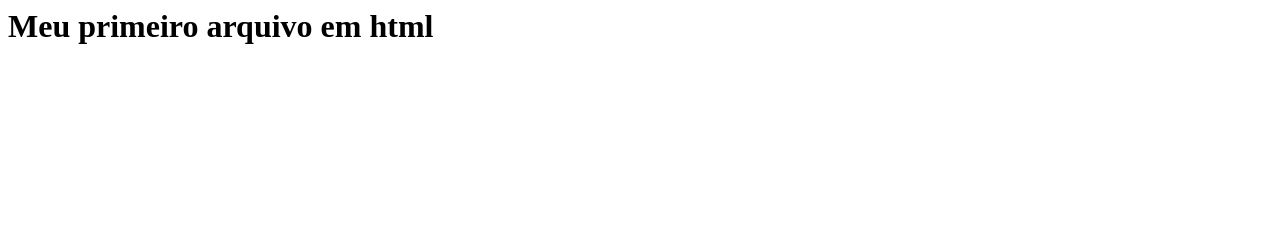
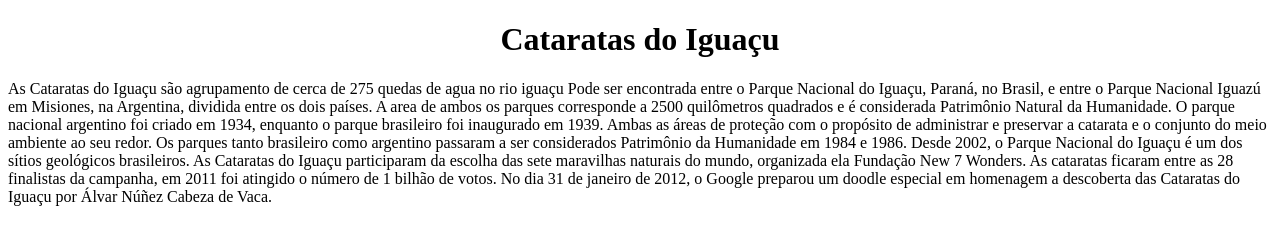
Before and after one commit to JulioCezarLaraRocker/Primeiro, a plain HTML site: page Index.html in a window 1280 px wide. Drawn offline with Linux system fonts and the light colour scheme.

Commit message:
Add files via upload

```diff
--- a/Index.html
+++ b/Index.html
@@ -1,3 +1,29 @@
-<html>
-  <h1>Meu primeiro arquivo em html</h1>
-</html>
+    <!DOCTYPE html>
+    <head>
+<meta charset="UTF-8">
+<title> Cataratas do Iguaçu </title>
+</head>
+
+
+<body>
+<h1 style="text-align: center;"> Cataratas do Iguaçu </h1>
+<p>
+
+  <h> As Cataratas do Iguaçu são agrupamento de cerca de 275 quedas de agua no rio iguaçu <h>
+
+  <h>Pode ser encontrada entre o Parque Nacional do Iguaçu, Paraná, no Brasil, e entre o Parque Nacional Iguazú em Misiones, na Argentina, dividida entre os dois países. <h>
+
+  A area de ambos os parques corresponde a 2500 quilômetros quadrados e é considerada Patrimônio Natural da Humanidade.
+
+  O parque nacional argentino foi criado em 1934, enquanto o parque brasileiro foi inaugurado em 1939.
+
+  Ambas as áreas de proteção com o propósito de administrar e preservar a catarata e o conjunto do meio ambiente ao seu redor.
+  Os parques tanto brasileiro como argentino passaram a ser considerados Patrimônio da Humanidade em 1984 e 1986.
+
+  Desde 2002, o Parque Nacional do Iguaçu é um dos sítios geológicos brasileiros.
+
+  As Cataratas do Iguaçu participaram da escolha das sete maravilhas naturais do mundo, organizada ela Fundação New 7 Wonders.
+
+  As cataratas ficaram entre as 28 finalistas da campanha, em 2011 foi atingido o número de 1 bilhão de votos.
+  No dia 31 de janeiro de 2012, o Google preparou um doodle especial em homenagem a descoberta das Cataratas do Iguaçu por Álvar   Núñez Cabeza de Vaca.
+</p>
--- /dev/null
+++ b/style.css
@@ -0,0 +1,2 @@
+style.css
+{color: blanchedalmond;}
```
